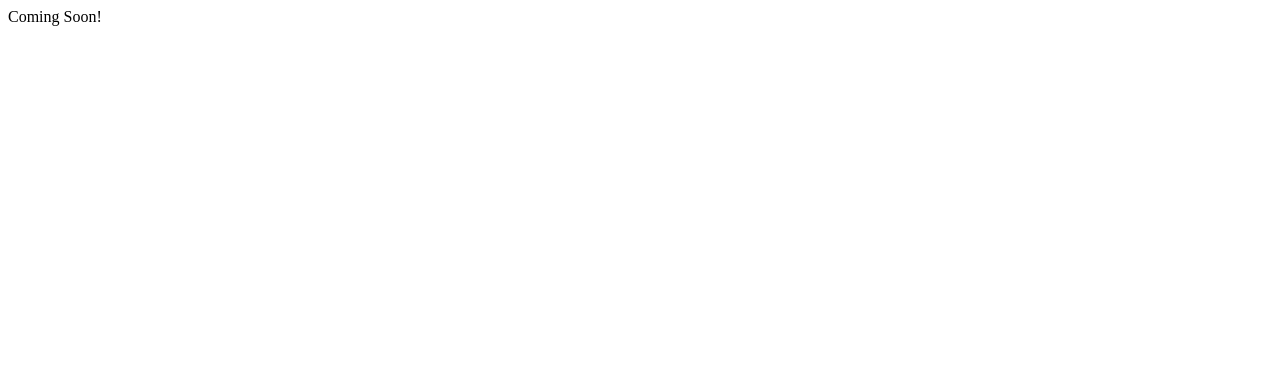
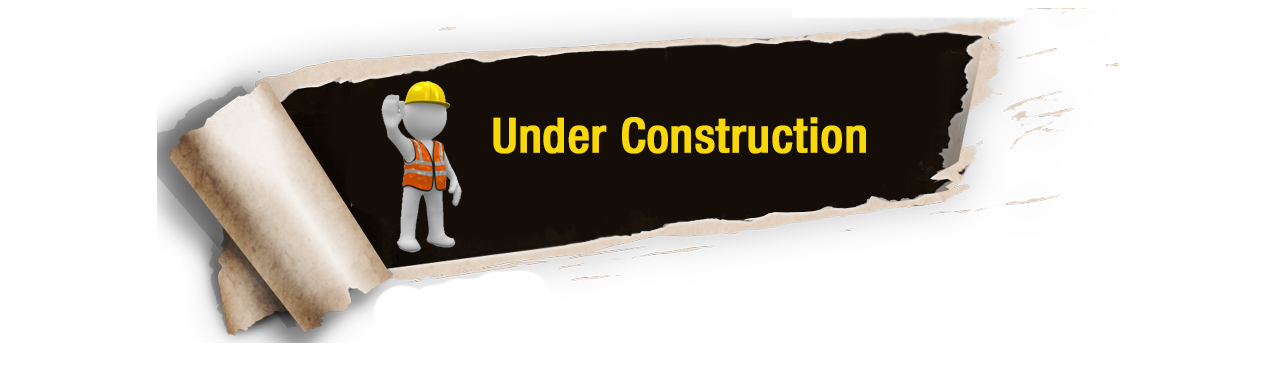
Before and after one commit to neerajgarg3/digitronics, a plain HTML site: page index.html in a window 1280 px wide. Drawn offline with Linux system fonts and the light colour scheme.

Commit message:
Update index.html

```diff
--- a/index.html
+++ b/index.html
@@ -1,5 +1,15 @@
 <html>
+  <head>
+    <title>Digitronics Technologies</title>
+    <style>
+      .img-container {
+        text-align: center;
+      }
+    </style>
+  </head>
   <body>
-        Coming Soon!
+    <div class="img-container">
+      <img src='under_construction.png'>
+    </div>
   </body>
 </html>
```
